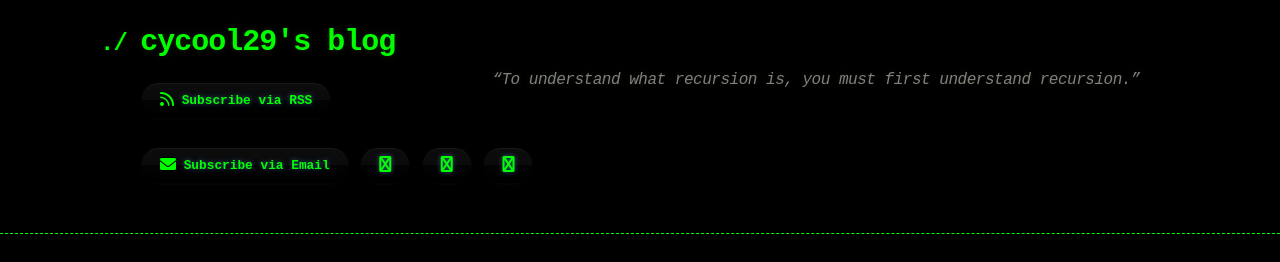
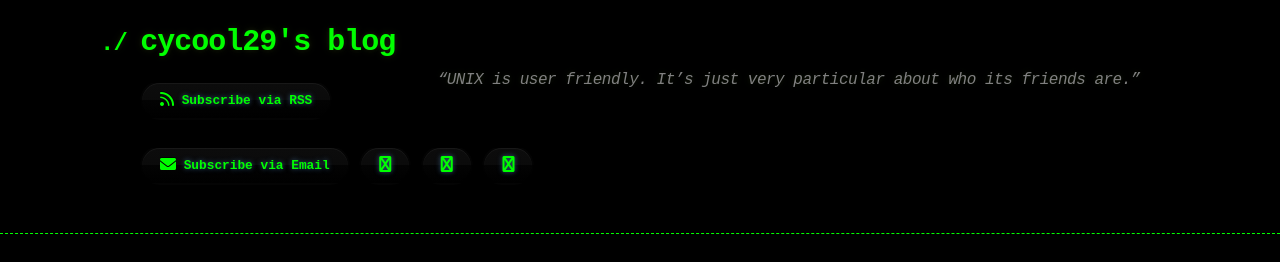
Before and after one commit to cycool29/cycool29.github.io, a Jekyll site: the page built from index.md, in a window 1280 px wide and 900 px high. Shown: the top 262 px of the window. Built offline with Jekyll 4.4.1, drawn with Linux system fonts in a browser that asks for light colours; a style sheet for code colours, icons or effects is not loaded.

Commit message:
Update quotes

```diff
--- a/_config.yml
+++ b/_config.yml
@@ -1,5 +1,5 @@
 title: cycool29's blog
-description: "“To understand what recursion is, you must first understand recursion.” "
+description: "“UNIX is user friendly. It’s just very particular about who its friends are.” "
 bio: A high school student. Intermediate in Python, Git, Bash. Learning JavaScript. He/Him. "
 author: cycool29
 url: https://cycool29.github.io
```
